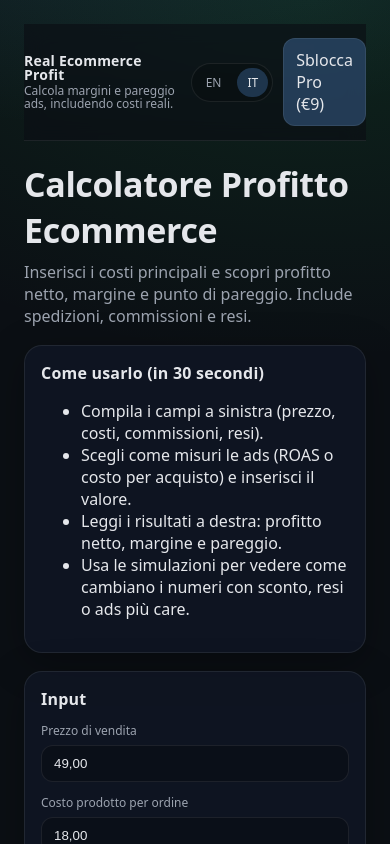
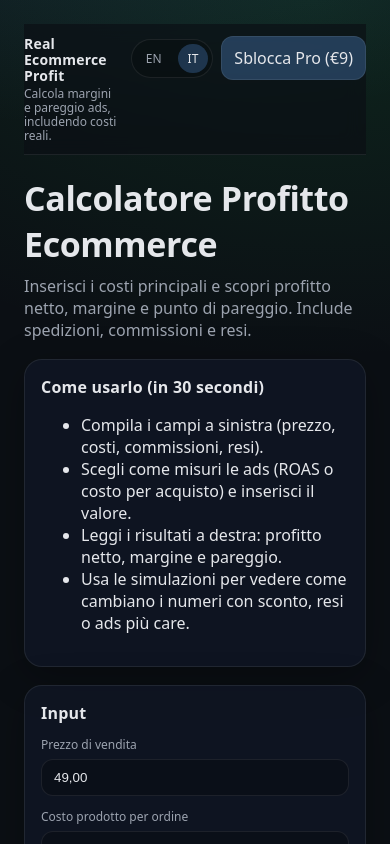
Before and after one commit to giusor/real-ecommerce-profit, a Next.js app: page / in a window 390 px wide. Shown: the top 844 px of the page. Built offline with nearby package versions, Linux system fonts and the light colour scheme.

Commit message:
Update globals.css

```diff
--- a/app/globals.css
+++ b/app/globals.css
@@ -23,26 +23,60 @@ body {
 
 .shell { max-width: 1100px; margin: 0 auto; padding: 24px; }
 
-/* ---------- Header ---------- */
+/* ---------- Header (FIX UX) ---------- */
 
 .header {
-  position: sticky; top: 0;
+  position: sticky;
+  top: 0;
+  z-index: 10;
   backdrop-filter: blur(10px);
   background: rgba(11,15,20,.65);
   border-bottom: 1px solid var(--line);
+
+  /* spacing */
   padding: 14px 0;
-  z-index: 10;
+
+  /* layout */
   display: flex;
   align-items: center;
   justify-content: space-between;
-  gap: 12px;
+  gap: 14px;
 }
 
-.headerRight { display: inline-flex; align-items: center; gap: 10px; }
+.brand {
+  display: flex;
+  flex-direction: column;
+  line-height: 1.15;
+  min-width: 220px; /* prevents squishing */
+}
 
-.brand { display: flex; flex-direction: column; line-height: 1.05; }
 .brandTitle { font-size: 14px; letter-spacing: .2px; font-weight: 700; }
-.brandSub { font-size: 12px; color: var(--muted); margin-top: 2px; }
+.brandSub { font-size: 12px; color: var(--muted); margin-top: 3px; }
+
+.headerRight {
+  display: inline-flex;
+  align-items: center;
+  justify-content: flex-end;
+  gap: 10px;
+  flex-wrap: wrap; /* allow wrapping instead of overlapping */
+  max-width: 520px;
+}
+
+/* On smaller screens, stack nicely */
+@media (max-width: 720px) {
+  .header {
+    align-items: flex-start;
+    padding: 12px 0;
+  }
+  .brand { min-width: 0; flex: 1; }
+  .headerRight {
+    max-width: none;
+    justify-content: flex-start;
+    gap: 8px;
+  }
+}
+
+/* ---------- Hero ---------- */
 
 .hero { margin-top: 10px; }
 
@@ -78,8 +112,15 @@ body {
 }
 
 .field { display: flex; flex-direction: column; }
+
 .fieldLabel { font-size: 12px; color: var(--muted); margin-bottom: 6px; }
-.fieldHelp { font-size: 12px; color: var(--muted); margin: -2px 0 8px; line-height: 1.35; opacity: .95; }
+.fieldHelp {
+  font-size: 12px;
+  color: var(--muted);
+  margin: -2px 0 8px;
+  line-height: 1.35;
+  opacity: .95;
+}
 
 .input, .select {
   width: 100%;
@@ -114,7 +155,10 @@ body {
 /* ---------- Buttons ---------- */
 
 .btn {
-  display: inline-flex; align-items: center; justify-content: center;
+  display: inline-flex;
+  align-items: center;
+  justify-content: center;
+
   padding: 10px 12px;
   border-radius: 12px;
   border: 1px solid var(--line);
@@ -122,11 +166,12 @@ body {
   color: var(--text);
   text-decoration: none;
   cursor: pointer;
+
+  white-space: nowrap; /* prevents weird wrapping on button text */
 }
 
 .btn:hover { border-color: rgba(96,165,250,.55); }
 .btnPrimary { background: rgba(96,165,250,.28); }
-
 .btnRow { display: flex; gap: 10px; flex-wrap: wrap; }
 
 /* ---------- Divider ---------- */
@@ -141,7 +186,9 @@ body {
 /* ---------- Toggle ---------- */
 
 .toggle {
-  display: inline-flex; gap: 6px; padding: 4px;
+  display: inline-flex;
+  gap: 6px;
+  padding: 4px;
   border: 1px solid var(--line);
   border-radius: 999px;
   background: rgba(0,0,0,.18);
@@ -209,7 +256,6 @@ body {
   gap: 12px;
   margin-top: 12px;
 }
-
 @media (max-width: 520px) {
   .kpiGrid { grid-template-columns: 1fr; }
 }
@@ -220,7 +266,6 @@ body {
   border: 1px solid var(--line);
   background: rgba(0,0,0,.18);
 }
-
 .kpiTitle { color: var(--muted); font-size: 12px; }
 .kpiValue { display: block; font-size: 18px; margin-top: 6px; font-weight: 800; letter-spacing: -0.2px; }
 
@@ -241,45 +286,8 @@ body {
 .sliderLabel { color: var(--muted); font-size: 12px; }
 .sliderVal { font-size: 12px; color: var(--text); }
 
-.slider {
-  width: 100%;
-  accent-color: var(--accent);
-}
-
-/* ---------- Mini guide ---------- */
-
-.miniGuide {
-  border: 1px solid var(--line);
-  background: rgba(0,0,0,.14);
-  border-radius: 14px;
-  padding: 12px;
-}
-
-.miniGuideTitle {
-  font-weight: 800;
-  letter-spacing: -0.2px;
-  margin-bottom: 8px;
-}
-
-.miniGuideRow {
-  color: var(--muted);
-  font-size: 12px;
-  line-height: 1.45;
-  margin-top: 4px;
-}
+.slider { width: 100%; accent-color: var(--accent); }
 
 /* ---------- Footer ---------- */
 
 .footer { color: var(--muted); font-size: 12px; margin-top: 28px; line-height: 1.6; }
-
-/* ---------- Legacy (kept for compatibility if old classes exist) ---------- */
-
-.label { font-size: 12px; color: var(--muted); margin-bottom: 6px; }
-
-.kpiLegacy { display: grid; grid-template-columns: 1fr 1fr; gap: 12px; }
-.kpiLegacy .box { padding: 12px; border-radius: 14px; border: 1px solid var(--line); background: rgba(0,0,0,.18); }
-.kpiLegacy .box b { display: block; font-size: 18px; margin-top: 4px; }
-.kpiLegacy .box span { color: var(--muted); font-size: 12px; }
-
-.badge { display: inline-flex; align-items: center; gap: 8px; padding: 6px 10px; border-radius: 999px; border: 1px solid var(--line); background: rgba(0,0,0,.2); font-size: 12px; }
-.range { width: 100%; }
```
